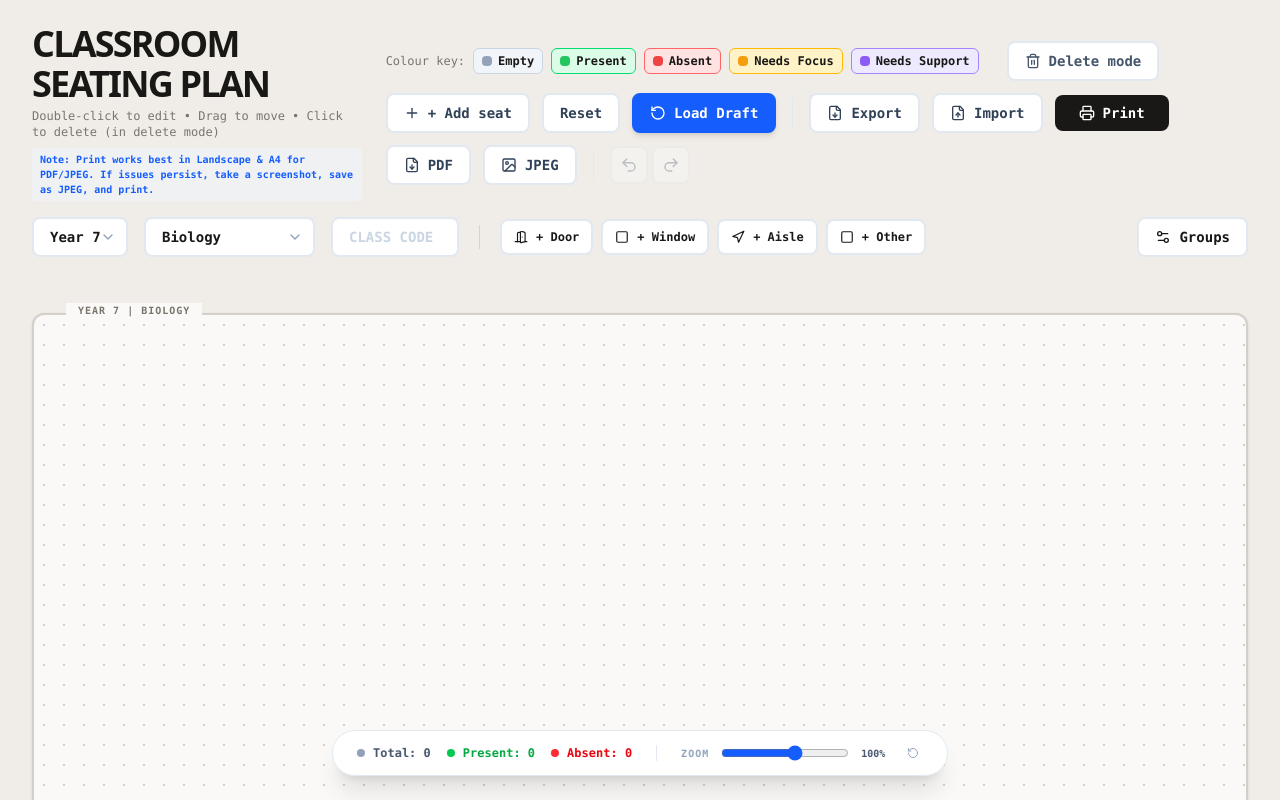
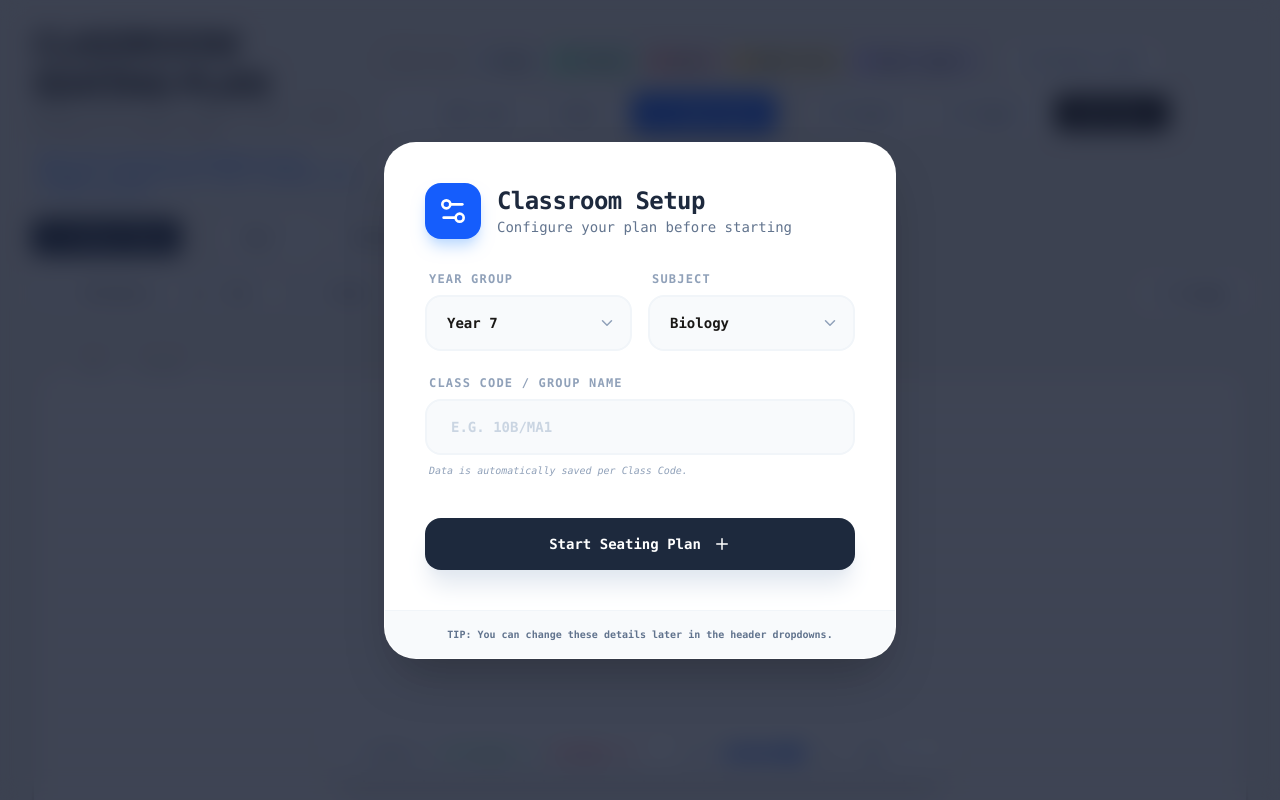
Before and after one commit to pooja7909/seating-plan, a React (Vite) app: page / in a window 1280 px wide. Shown: the top 800 px of the page. Built offline with nearby package versions, Linux system fonts and the light colour scheme.

Commit message:
Update App.tsx

```diff
--- a/src/App.tsx
+++ b/src/App.tsx
@@ -64,7 +64,7 @@ const DRAFT_LAYOUT = {
     height: 80
   })),
   roomElements: [
-    { id: 'element-board', type: 'board' as ElementType, x: 300, y: 40, width: 400, height: 60, label: 'Blackboard', color: '#ffffff' },
+    { id: 'element-board', type: 'board' as ElementType, x: 300, y: 40, width: 400, height: 60, label: 'Whiteboard', color: '#ffffff' },
     { id: 'element-screen', type: 'other' as ElementType, x: 720, y: 40, width: 200, height: 60, label: 'Smart Screen' },
     { id: 'element-door', type: 'door' as ElementType, x: 20, y: 650, width: 100, height: 60, label: 'Door' },
     { id: 'element-window', type: 'window' as ElementType, x: 1120, y: 200, width: 60, height: 300, label: 'Window' }
@@ -136,6 +136,7 @@ export default function App() {
   const [redoStack, setRedoStack] = useState<ClassroomState[]>([]);
   const [clipboard, setClipboard] = useState<{ type: 'seat' | 'element', data: any } | null>(null);
   const [toast, setToast] = useState<{ message: string; type: 'success' | 'info' } | null>(null);
+  const [isWelcomeModalOpen, setIsWelcomeModalOpen] = useState(true);
   const canvasRef = useRef<HTMLDivElement>(null);
   const isInitialLoad = useRef(true);
 
@@ -451,9 +452,9 @@ export default function App() {
       type,
       x: 50,
       y: 50,
-      width: type === 'aisle' ? 40 : 100,
-      height: type === 'aisle' ? 200 : 40,
-      label: type.charAt(0).toUpperCase() + type.slice(1)
+      width: type === 'board' ? 300 : (type === 'aisle' ? 40 : 100),
+      height: type === 'board' ? 60 : (type === 'aisle' ? 200 : 40),
+      label: type === 'board' ? 'Whiteboard' : type.charAt(0).toUpperCase() + type.slice(1)
     };
     setRoomElements([...roomElements, newElement]);
   };
@@ -809,12 +810,23 @@ export default function App() {
 
           {/* Metadata Dropdowns */}
           <div className="flex flex-wrap items-center gap-3 md:gap-4 mt-4">
+            <button
+              onClick={() => setIsWelcomeModalOpen(true)}
+              className="flex items-center gap-2 bg-slate-800 text-white px-4 py-2 rounded-lg text-xs md:text-sm font-bold hover:bg-slate-900 transition-all shadow-sm"
+            >
+              <Settings2 size={16} />
+              Setup Class
+            </button>
+
+            <div className="h-6 w-[1px] bg-slate-200 mx-1 hidden md:block" />
+
             <div className="relative group">
               <select
                 value={yearGroup}
                 onChange={(e) => {
                   saveToHistory();
                   setYearGroup(e.target.value);
+                  setIsWelcomeModalOpen(true);
                 }}
                 className="appearance-none bg-white border-2 border-slate-200 rounded-lg px-3 md:px-4 py-2 pr-10 text-xs md:text-sm font-bold outline-none focus:border-blue-500 transition-all cursor-pointer"
               >
@@ -829,6 +841,7 @@ export default function App() {
                 onChange={(e) => {
                   saveToHistory();
                   setSubject(e.target.value);
+                  setIsWelcomeModalOpen(true);
                 }}
                 className="appearance-none bg-white border-2 border-slate-200 rounded-lg px-3 md:px-4 py-2 pr-10 text-xs md:text-sm font-bold outline-none focus:border-blue-500 transition-all cursor-pointer"
               >
@@ -842,7 +855,15 @@ export default function App() {
                 type="text"
                 value={classCode}
                 onFocus={() => saveToHistory()}
-                onChange={(e) => setClassCode(e.target.value.toUpperCase())}
+                onChange={(e) => {
+                  setClassCode(e.target.value.toUpperCase());
+                }}
+                onBlur={() => {
+                  if (classCode) setIsWelcomeModalOpen(true);
+                }}
+                onKeyDown={(e) => {
+                  if (e.key === 'Enter') setIsWelcomeModalOpen(true);
+                }}
                 placeholder="CLASS CODE"
                 className="bg-white border-2 border-slate-200 rounded-lg px-3 md:px-4 py-2 text-xs md:text-sm font-bold outline-none focus:border-blue-500 transition-all w-24 md:w-32 uppercase placeholder:text-slate-300"
               />
@@ -851,6 +872,9 @@ export default function App() {
             <div className="h-6 w-[1px] bg-slate-300 mx-1 hidden md:block" />
 
             <div className="flex flex-wrap items-center gap-2">
+              <button onClick={() => addRoomElement('board')} className="flex items-center gap-2 px-2 md:px-3 py-2 bg-white border-2 border-slate-200 rounded-lg text-[10px] md:text-xs font-bold hover:bg-slate-50 transition-all">
+                <Monitor size={14} /> <span className="hidden sm:inline">+ Whiteboard</span>
+              </button>
               <button onClick={() => addRoomElement('door')} className="flex items-center gap-2 px-2 md:px-3 py-2 bg-white border-2 border-slate-200 rounded-lg text-[10px] md:text-xs font-bold hover:bg-slate-50 transition-all">
                 <DoorOpen size={14} /> <span className="hidden sm:inline">+ Door</span>
               </button>
@@ -1429,6 +1453,88 @@ export default function App() {
           </div>
         </div>
       )}
+      {/* Welcome Setup Modal */}
+      {isWelcomeModalOpen && (
+        <div className="fixed inset-0 z-[200] flex items-center justify-center p-4 bg-slate-900/80 backdrop-blur-md">
+          <motion.div
+            initial={{ opacity: 0, scale: 0.9, y: 20 }}
+            animate={{ opacity: 1, scale: 1, y: 0 }}
+            className="bg-white rounded-[2rem] shadow-2xl w-full max-w-lg overflow-hidden border border-white/20"
+          >
+            <div className="p-8 md:p-10">
+              <div className="flex items-center gap-4 mb-8">
+                <div className="w-14 h-14 bg-blue-600 rounded-2xl flex items-center justify-center text-white shadow-lg shadow-blue-200">
+                  <Settings2 size={32} />
+                </div>
+                <div>
+                  <h2 className="text-2xl font-black text-slate-800 tracking-tight">Classroom Setup</h2>
+                  <p className="text-slate-500 text-sm font-medium">Configure your plan before starting</p>
+                </div>
+              </div>
+
+              <div className="space-y-6">
+                <div className="grid grid-cols-2 gap-4">
+                  <div className="space-y-2">
+                    <label className="block text-xs font-black uppercase tracking-widest text-slate-400 ml-1">Year Group</label>
+                    <div className="relative group">
+                      <select
+                        value={yearGroup}
+                        onChange={(e) => setYearGroup(e.target.value)}
+                        className="w-full appearance-none bg-slate-50 border-2 border-slate-100 rounded-2xl px-5 py-4 text-sm font-bold outline-none focus:border-blue-500 transition-all cursor-pointer"
+                      >
+                        {YEAR_GROUPS.map(y => <option key={y} value={y}>{y}</option>)}
+                      </select>
+                      <ChevronDown className="absolute right-4 top-1/2 -translate-y-1/2 pointer-events-none text-slate-400 group-hover:text-blue-500 transition-colors" size={18} />
+                    </div>
+                  </div>
+
+                  <div className="space-y-2">
+                    <label className="block text-xs font-black uppercase tracking-widest text-slate-400 ml-1">Subject</label>
+                    <div className="relative group">
+                      <select
+                        value={subject}
+                        onChange={(e) => setSubject(e.target.value)}
+                        className="w-full appearance-none bg-slate-50 border-2 border-slate-100 rounded-2xl px-5 py-4 text-sm font-bold outline-none focus:border-blue-500 transition-all cursor-pointer"
+                      >
+                        {SUBJECTS.map(s => <option key={s} value={s}>{s}</option>)}
+                      </select>
+                      <ChevronDown className="absolute right-4 top-1/2 -translate-y-1/2 pointer-events-none text-slate-400 group-hover:text-blue-500 transition-colors" size={18} />
+                    </div>
+                  </div>
+                </div>
+
+                <div className="space-y-2">
+                  <label className="block text-xs font-black uppercase tracking-widest text-slate-400 ml-1">Class Code / Group Name</label>
+                  <input
+                    type="text"
+                    value={classCode}
+                    onChange={(e) => setClassCode(e.target.value.toUpperCase())}
+                    placeholder="E.G. 10B/MA1"
+                    className="w-full bg-slate-50 border-2 border-slate-100 rounded-2xl px-6 py-4 text-sm font-bold outline-none focus:border-blue-500 transition-all uppercase placeholder:text-slate-300"
+                  />
+                  <p className="text-[10px] text-slate-400 ml-1 font-medium italic">Data is automatically saved per Class Code.</p>
+                </div>
+              </div>
+
+              <div className="mt-10 flex gap-4">
+                <button
+                  onClick={() => setIsWelcomeModalOpen(false)}
+                  className="flex-1 bg-slate-800 text-white rounded-2xl px-6 py-4 font-black text-sm hover:bg-slate-900 shadow-xl shadow-slate-200 transition-all active:scale-95 flex items-center justify-center gap-3"
+                >
+                  Start Seating Plan
+                  <Plus size={18} />
+                </button>
+              </div>
+            </div>
+
+            <div className="bg-slate-50 px-8 py-4 border-t border-slate-100">
+              <p className="text-[10px] text-slate-500 font-bold text-center">
+                TIP: You can change these details later in the header dropdowns.
+              </p>
+            </div>
+          </motion.div>
+        </div>
+      )}
     </div>
   );
 }
@@ -1542,7 +1648,7 @@ function RoomElementComp({ element, onDragEnd, onDoubleClick, onDelete, isDelete
       case 'aisle':
         return 'bg-slate-100 border-slate-200 text-slate-400 border-dashed';
       case 'board':
-        return 'bg-slate-800 border-slate-900 text-white';
+        return 'bg-white border-slate-300 text-slate-800 shadow-sm';
       case 'other':
         return 'bg-white border-slate-300 text-slate-600 border-dashed';
       default:
```
